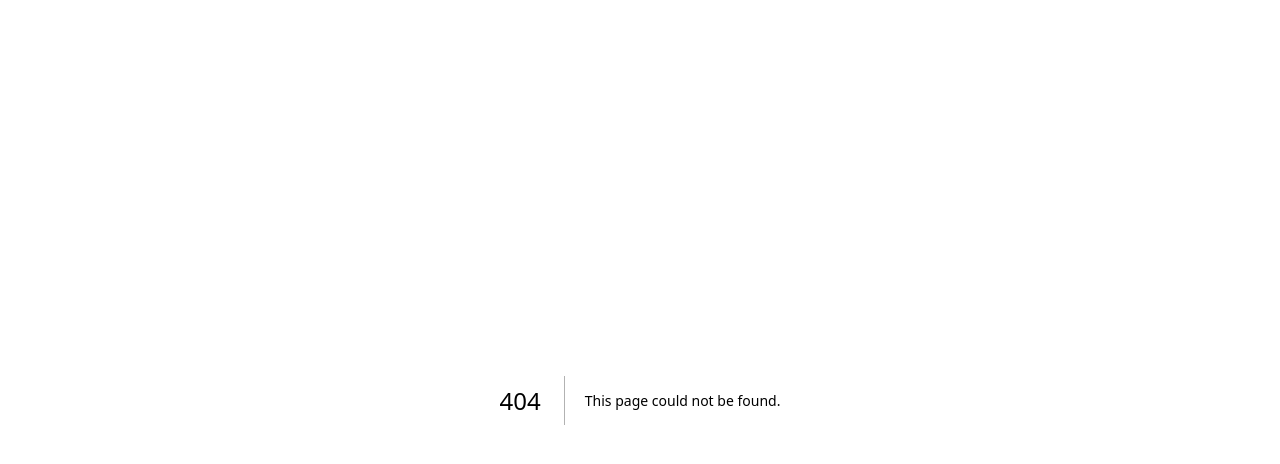
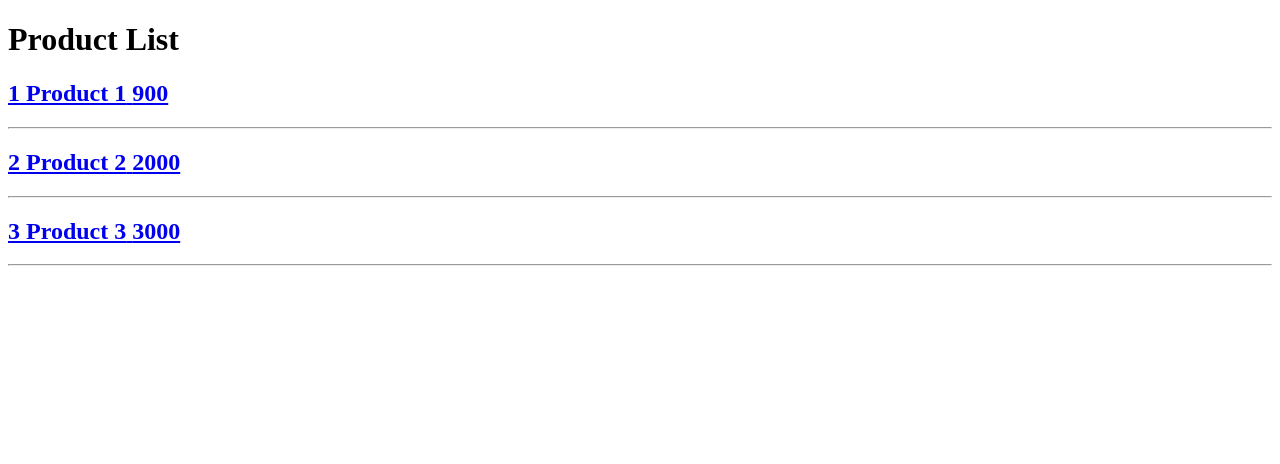
Before and after one commit to Varun1398/Next-Js-learnings, a Next.js app: page /products in a window 1280 px wide. Before the commit this address had no page. Shown: the top 464 px of the page. Built offline with nearby package versions, Linux system fonts and the light colour scheme; data requests are answered from the project's data file.

Commit message:
nextJs-isr

```diff
--- /dev/null
+++ b/db.json
@@ -0,0 +1,22 @@
+{
+  "products": [
+    {
+      "id": 1,
+      "title": "Product 1",
+      "price": 900,
+      "description": "Description 1"
+    },
+    {
+      "id": 2,
+      "title": "Product 2",
+      "price": 2000,
+      "description": "Description 2"
+    },
+    {
+      "id": 3,
+      "title": "Product 3",
+      "price": 3000,
+      "description": "Description 3"
+    }
+  ]
+}
--- a/package.json
+++ b/package.json
@@ -6,9 +6,11 @@
     "dev": "next dev",
     "build": "next build",
     "start": "next start",
-    "lint": "next lint"
+    "lint": "next lint",
+    "serve-json": "json-server --watch db.json --port 4000"
   },
   "dependencies": {
+    "json-server": "^0.17.3",
     "next": "13.4.10",
     "react": "18.2.0",
     "react-dom": "18.2.0"
--- /dev/null
+++ b/pages/products/index.js
@@ -0,0 +1,36 @@
+import Link from "next/link";
+
+export default function ProductList({products}){
+    return (
+        <>
+        <h1>Product List</h1>
+        {
+            products.map(product => {
+                return (
+                    <div key={product.id}>
+                        <Link href={`products/${product.id}`} passHref>
+                        <h2>{product.id} {product.title} {product.price}</h2>
+                        </Link>
+                        <hr/>
+                    </div>
+                )
+            })
+        }
+        </>
+    )
+
+}
+export async function getStaticProps(){
+    console.log('Generating  / Regenerating product list')
+
+    const response = await fetch('http://localhost:4000/products');
+    const data = await response.json();
+
+    return {
+        props: {
+            products :data,
+
+        },
+        revalidate: 10,
+    }
+}
```
Also changed, not shown: pages/products/[productId].js (added, +69 -0 lines), 2 other files (tests, documents, lock files or other folders).
